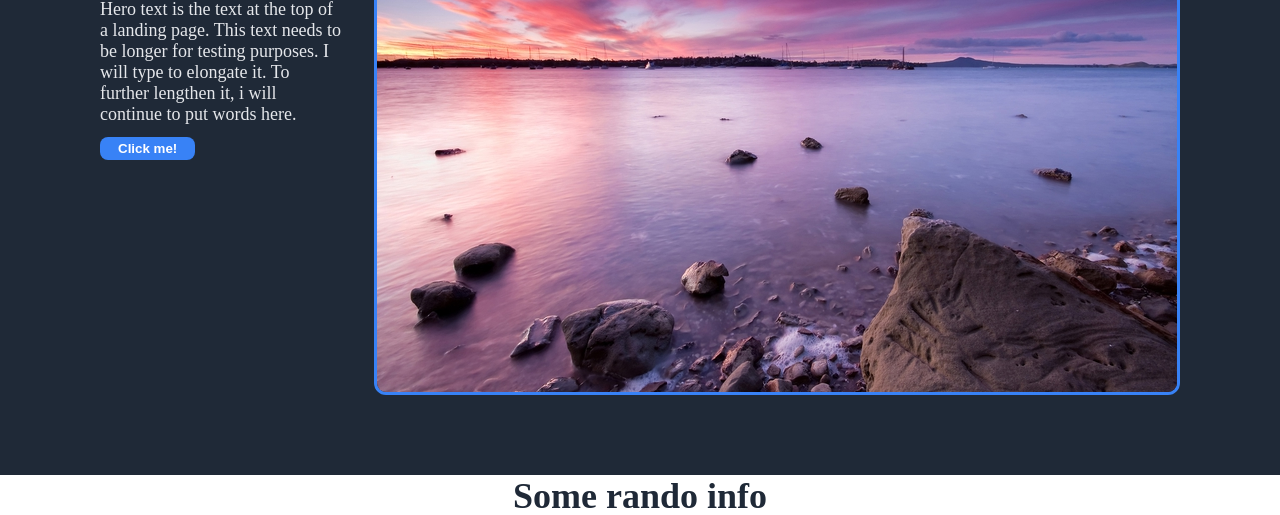
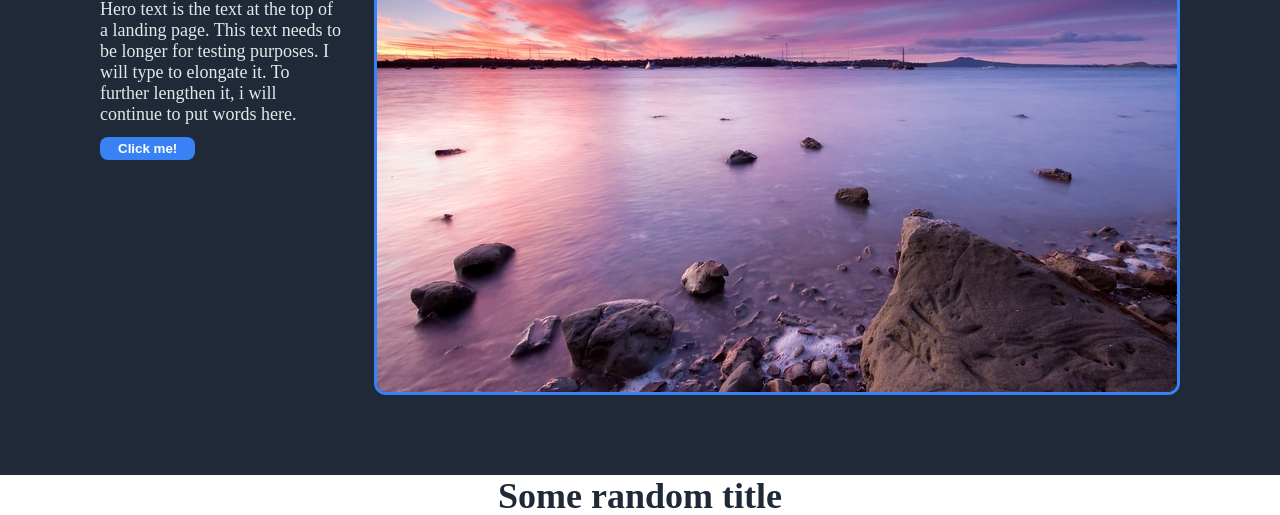
Before and after one commit to Development-Omnia/OdinLandingPage, a plain HTML site: page index.html in a window 1280 px wide. Shown: the part 242-757 px from the top of the page. Drawn offline with Linux system fonts and the light colour scheme.

Commit message:
additions

```diff
--- a/index.html
+++ b/index.html
@@ -39,7 +39,7 @@
 
     <div class="section2">
         <div class="info">
-            <div class="randomText">Some rando info</div>
+            <div class="randomText">Some random title</div>
 
             <div class="allCards">
                 <div class="card">
```
Also changed, not shown: style.css (+2 -10 lines).
